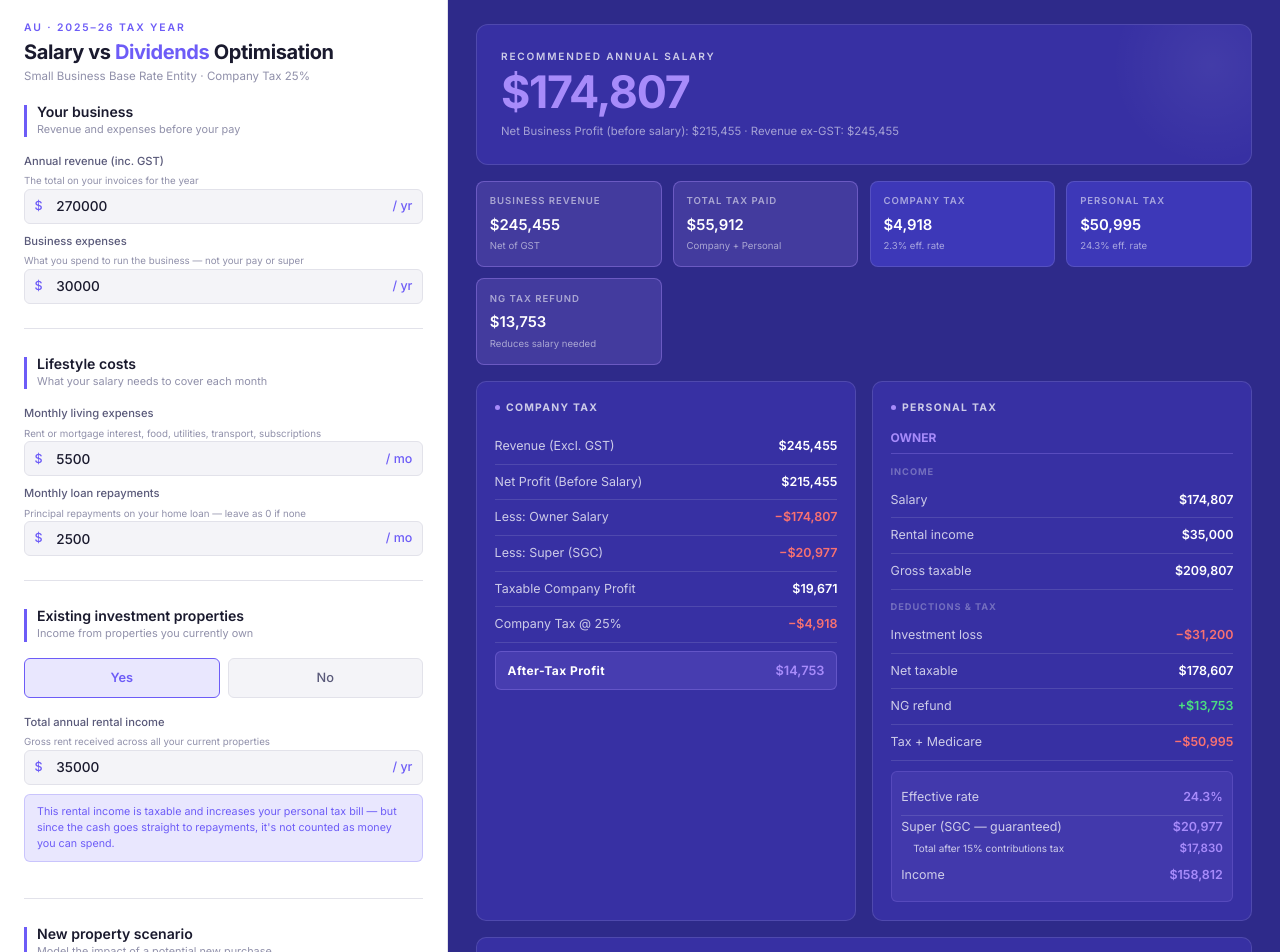
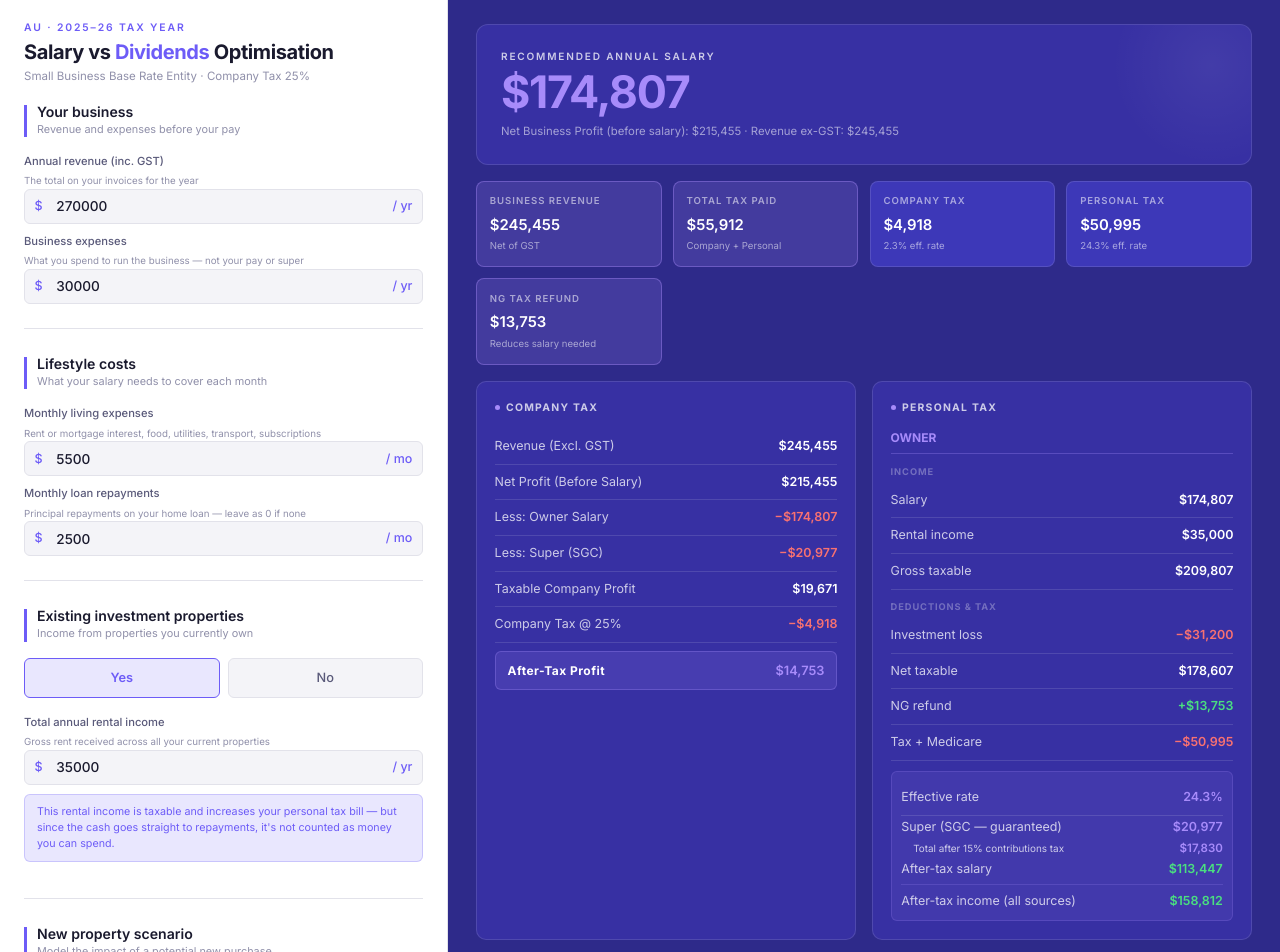
Before and after one commit to u1165139/sal-planner, a React (Vite) app: page / in a window 1280 px wide. Shown: the top 952 px of the page. Built offline with nearby package versions, Linux system fonts and the light colour scheme.

Commit message:
feat: add after-tax salary calculation to PersonalTaxBreakdown; update display in PersonColumn

```diff
--- a/src/features/results/PersonalTaxBreakdown.tsx
+++ b/src/features/results/PersonalTaxBreakdown.tsx
@@ -44,12 +44,13 @@ interface PersonColumnProps {
   mandatorySuper?: number;
   voluntarySuper?: number;
   externalSGC?: number;
+  afterTaxSalary?: number;
 }
 
 function PersonColumn({
   title, salary, otherIncome, interestIncome, propertyIncome, grossedUpDiv, showDiv,
   investmentLoss, grossIncome, netTaxable, ngRefund, frankingCredit, tax, effRate, afterTaxTotal, isSplit,
-  mandatorySuper, voluntarySuper, externalSGC
+  mandatorySuper, voluntarySuper, externalSGC, afterTaxSalary
 }: PersonColumnProps) {
   return (
     <div style={{ flex: 1 }}>
@@ -106,9 +107,15 @@ function PersonColumn({
           );
         })()}
 
-        <div className="tax-row total-row">
-          <span className="tax-row-label">Income</span>
-          <span className="tax-row-value" style={{ color: '#a78bfa' }}>{fmt(afterTaxTotal)}</span>
+        {afterTaxSalary !== undefined && (
+          <div className="tax-row" style={{ borderBottom: 'none', padding: '0.1rem 0' }}>
+            <span className="tax-row-label">After-tax salary</span>
+            <span className="tax-row-value positive">{fmt(afterTaxSalary)}</span>
+          </div>
+        )}
+        <div className="tax-row" style={{ borderBottom: 'none', padding: '0.1rem 0', borderTop: '1px solid rgba(167,139,250,0.2)', marginTop: '0.25rem', paddingTop: '0.4rem' }}>
+          <span className="tax-row-label">After-tax income (all sources)</span>
+          <span className="tax-row-value positive">{fmt(afterTaxTotal)}</span>
         </div>
       </div>
     </div>
@@ -166,6 +173,7 @@ export function PersonalTaxBreakdown() {
           afterTaxTotal={ownerAfterTaxTotal}
           mandatorySuper={results.recommendedSalary * SUPER_RATE}
           voluntarySuper={results.ownerVoluntaryContribution}
+          afterTaxSalary={results.recommendedSalary - results.personalTaxOnSalary}
         />
 
         {hasSpouse && (
@@ -186,6 +194,7 @@ export function PersonalTaxBreakdown() {
               mandatorySuper={results.spouseSalary * SUPER_RATE}
               voluntarySuper={results.spouseVoluntaryContribution}
               externalSGC={inputs.spouseExternalSuperContribution > 0 ? inputs.spouseExternalSuperContribution : (inputs.spouseOtherIncome || 0) * SUPER_RATE}
+              afterTaxSalary={results.afterTaxSpouseSalary}
             />
           </>
         )}
```
